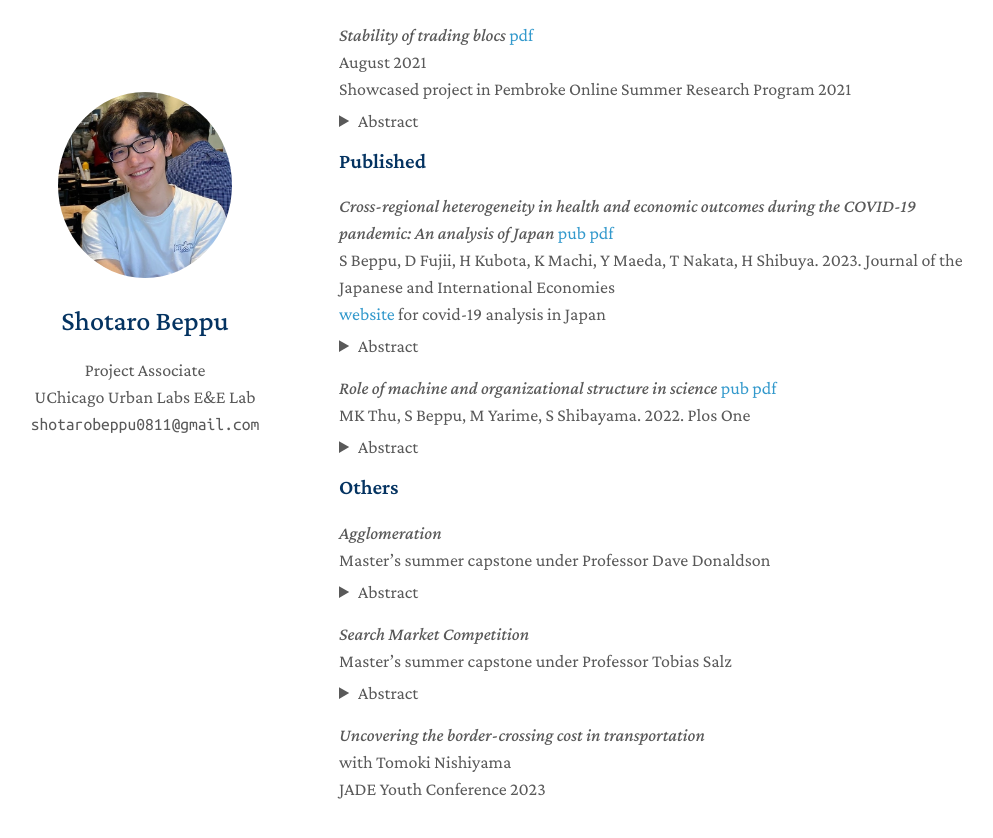
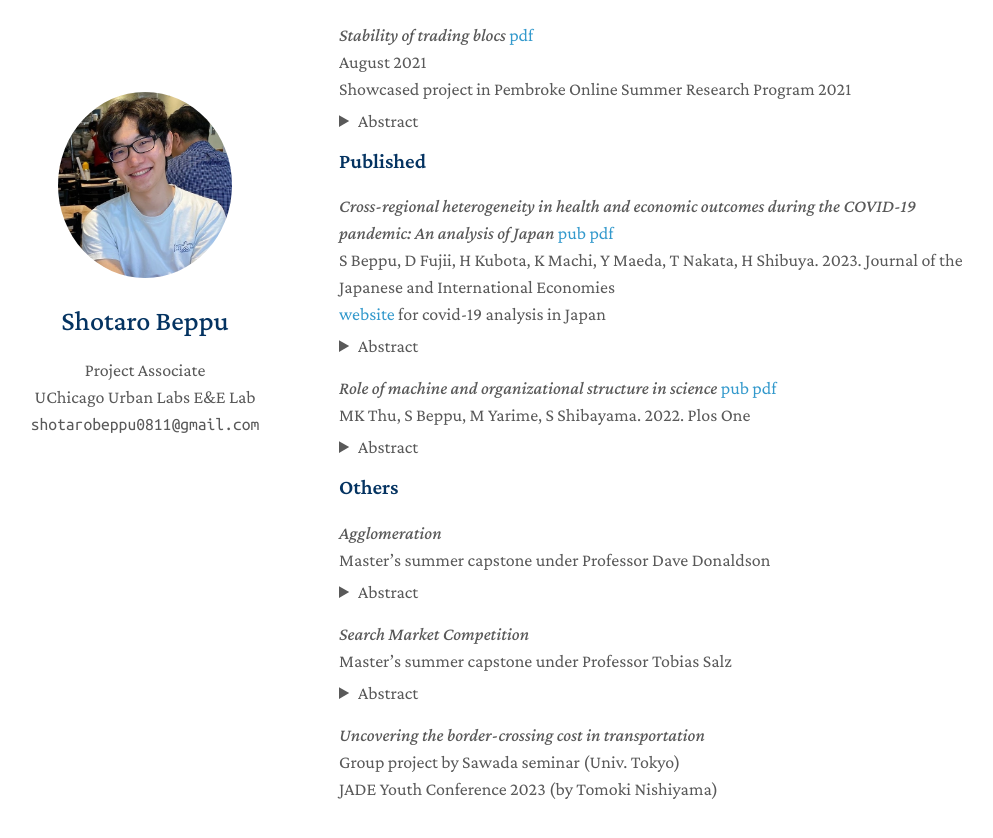
Before and after one commit to ShotaroBeppu/ShotaroBeppu.github.io, a Jekyll site: the page built from index.md, in a window 1280 px wide and 900 px high, scrolled down 757 px. Shown: the top 838 px of the window, without its empty margins (131-1124 px from the left). Built offline with Jekyll 4.4.1, drawn with Linux system fonts in a browser that asks for light colours; nearby versions of some CDN libraries; a style sheet for code colours, icons or effects is not loaded.

Commit message:
Update publications.md

```diff
--- a/_includes/publications.md
+++ b/_includes/publications.md
@@ -80,5 +80,5 @@ Using a pilot RCT study which made a portion of users switch their default searc
 </details>
 
 *Uncovering the border‐crossing cost in transportation* <br>
-with Tomoki Nishiyama <br>
-JADE Youth Conference 2023
+Group project by Sawada seminar (Univ. Tokyo) <br>
+JADE Youth Conference 2023 (by Tomoki Nishiyama)
```
